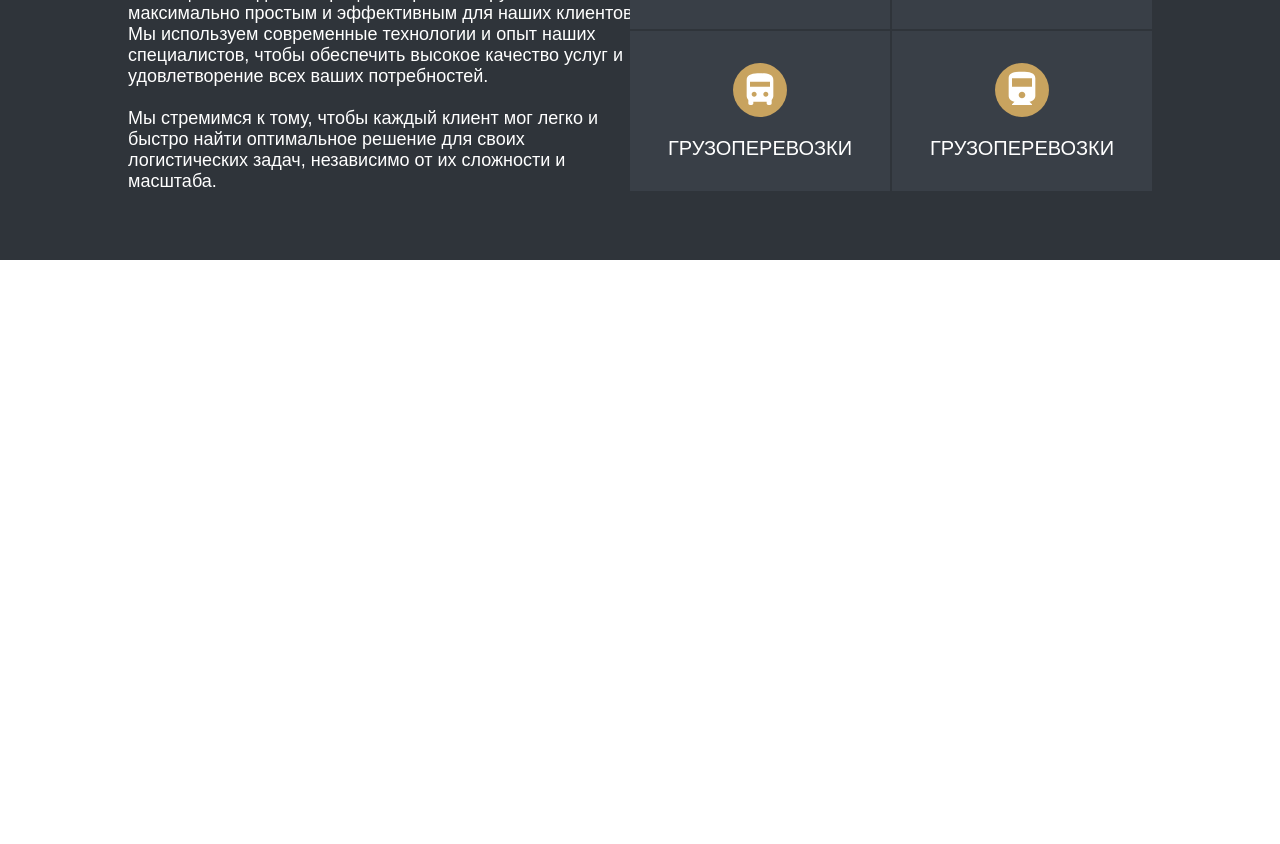
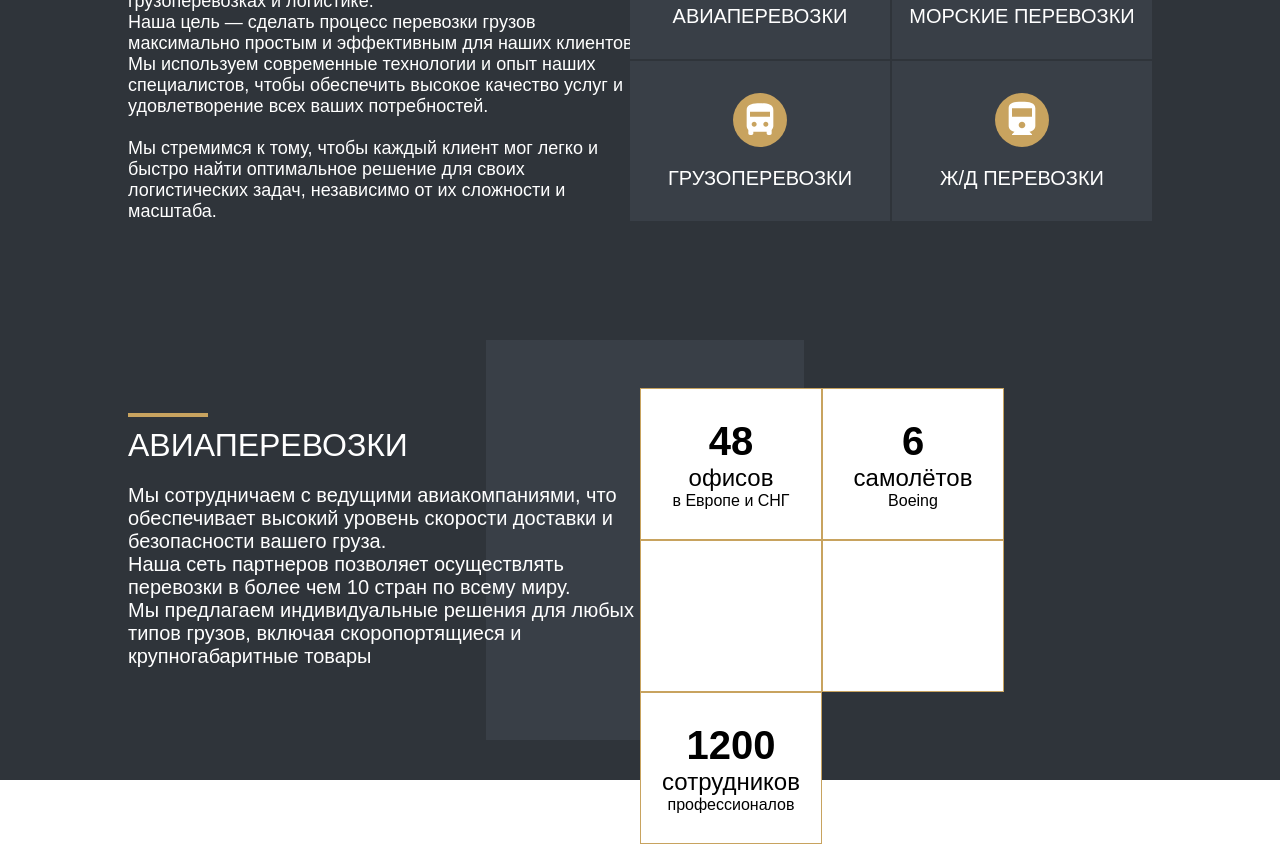
Before and after one commit to YourVieVV/transferCargoFront, a React (Vite) app: page / in a window 1280 px wide. Shown: the part 1280-2124 px from the top of the page. Before the commit the page ends 1540 px from the top, so only its background shows below. Built offline with nearby package versions, Linux system fonts and the light colour scheme.

Commit message:
блок мозайки about

```diff
--- a/src/components/main/Main.tsx
+++ b/src/components/main/Main.tsx
@@ -80,7 +80,9 @@ export const Main = () => {
                       />
                     </div>
                     <div>
-                      <span className={styles.defaultText}>ГРУЗОПЕРЕВОЗКИ</span>
+                      <span className={styles.defaultText}>
+                        МОРСКИЕ ПЕРЕВОЗКИ
+                      </span>
                     </div>
                   </div>
                 </div>
@@ -93,7 +95,7 @@ export const Main = () => {
                       />
                     </div>
                     <div>
-                      <span className={styles.defaultText}>ГРУЗОПЕРЕВОЗКИ</span>
+                      <span className={styles.defaultText}>Ж/Д ПЕРЕВОЗКИ</span>
                     </div>
                   </div>
                 </div>
@@ -102,6 +104,49 @@ export const Main = () => {
           </div>
         </div>
       </div>
+      <div className={styles.aboutCompanySliderContainer}>
+        <div className={styles.aboutCompanySliderBlock}>
+          <div className={styles.leftSideSlider}>
+            <div className={styles.titleBlockContainer}>
+              <div className={styles.feature} />
+              <span className={styles.bigTextHCalc}>АВИАПЕРЕВОЗКИ</span>
+            </div>
+            <div>
+              <span className={styles.defaultText}>
+                Мы сотрудничаем с ведущими авиакомпаниями, что обеспечивает
+                высокий уровень скорости доставки и безопасности вашего груза.
+                <br />
+                Наша сеть партнеров позволяет осуществлять перевозки в более чем
+                10 стран по всему миру.
+                <br />
+                Мы предлагаем индивидуальные решения для любых типов грузов,
+                включая скоропортящиеся и крупногабаритные товары
+              </span>
+            </div>
+          </div>
+          <div className={styles.rightSideSlider}>
+            <div className={styles.mosaicContainer}>
+              <div className={styles.mosaic}>
+                <span className={styles.mosaicHText}>48 </span>
+                <span className={styles.mosaicMiddleText}>офисов</span>
+                <span className={styles.mosaicSmallText}> в Европе и СНГ</span>
+              </div>
+              <div className={styles.mosaic}>
+                <span className={styles.mosaicHText}>6</span>
+                <span className={styles.mosaicMiddleText}>самолётов</span>
+                <span className={styles.mosaicSmallText}>Boeing</span>
+              </div>
+              <div className={styles.mosaic}>Image</div>
+              <div className={styles.mosaic}>Image</div>
+              <div className={styles.mosaic}>
+                <span className={styles.mosaicHText}>1200</span>
+                <span className={styles.mosaicMiddleText}>сотрудников</span>
+                <span className={styles.mosaicSmallText}>профессионалов</span>
+              </div>
+            </div>
+          </div>
+        </div>
+      </div>
     </>
   );
 };
--- a/src/components/main/styleMain.module.scss
+++ b/src/components/main/styleMain.module.scss
@@ -11,7 +11,7 @@
 }
 
 .bgGradientCalcBlock{
-  height: 460px;
+  height: 480px;
   background:
           linear-gradient(
                   to left,
@@ -24,7 +24,6 @@
 
   .calcContainer {
     width: 80%;
-    height: 100%;
 
     @include flexBasePack($flexWrap:wrap, $alignContent:center, $alignItems:flex-start, $justifyContent:space-between);
 
@@ -213,7 +212,7 @@ background:linear-gradient(
 }
 
 .aboutCompanyContainer{
-  height: 460px;
+  height: 480px;
   background-color: $colorDarkGray;
   @include flexBasePack($justifyContent:center);
 
@@ -239,3 +238,64 @@ background:linear-gradient(
     }
   }
 }
+
+.aboutCompanySliderContainer{
+  height: 480px;
+  background-color: $colorDarkGray;
+  @include flexBasePack($justifyContent:center, $alignItems:center);
+
+  .aboutCompanySliderBlock {
+    background:
+            linear-gradient(
+                            to left,
+                            $colorDarkGray 34%,
+                            $colorLightGray 34% 65%,
+                            $colorDarkGray 65% 100%,
+            );
+
+    height: 400px;
+
+    @include get80Container();
+
+    .leftSideSlider {
+      width: 50%;
+
+      @include flexBasePack($flexWrap:wrap, $gap:20px, $alignContent:center);
+    }
+    .rightSideSlider {
+      width: 50%;
+
+      @include flexBasePack($justifyContent:flex-end, $alignItems:center);
+
+      .mosaicContainer {
+        width:546px; height: 304px;
+
+        @include flexBasePack($flexWrap:wrap);
+
+        .mosaic {
+          width:180px; height:150px;
+          background-color: #ffffff;
+          border: 1px solid $colorBrown;
+
+          @include flexBasePack($flexDirection:column, $justifyContent:center, $alignItems:center);
+
+          .mosaicHText {
+            color:$colorBlack;
+
+            @include textTheme($fontSize:40px, $fontWeight:bold);
+          }
+          .mosaicMiddleText {
+            color:$colorBlack;
+
+            @include textTheme($fontSize:24px,);
+          }
+          .mosaicSmallText {
+            color:$colorBlack;
+
+            @include textTheme($fontSize:16px);
+          }
+        }
+      }
+    }
+  }
+}
--- a/src/usedEverywhereStyles.module.scss
+++ b/src/usedEverywhereStyles.module.scss
@@ -1,6 +1,7 @@
 $absent:'';
 $colorWhite:#ffffff;
 $colorBrown:#C8A35F;
+$colorBlack:#000000;
 $colorDarkGray:#2f343a;
 $colorLightGray:#393f47;
 
@@ -49,3 +50,9 @@ $colorLightGray:#393f47;
 @mixin getColor($color) {
   color:$color
 }
+
+@mixin get80Container(){
+  width: 80%;
+
+  @include flexBasePack($justifyContent:center);
+}
```
